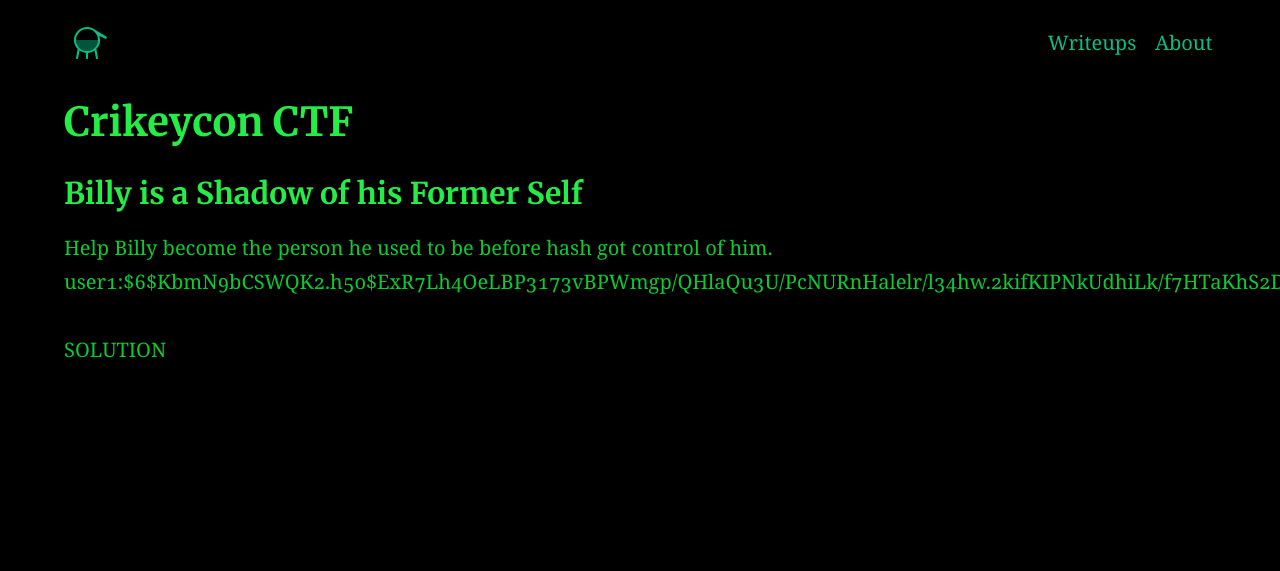
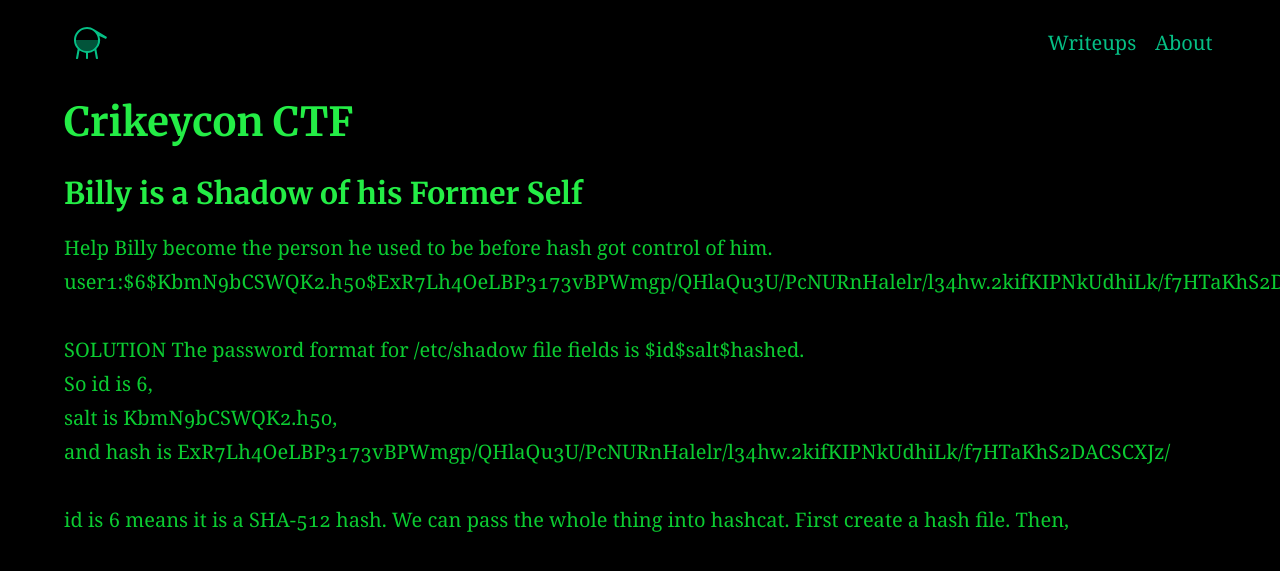
Before and after one commit to AC01010/Connor-McCartney.github.io, a Jekyll site: the page built from _posts/2022-08-27-crikeycon.md, in a window 1280 px wide. Shown: the top 571 px of the page. Built offline with Jekyll 4.4.1, drawn with Linux system fonts in a browser that asks for light colours.

Commit message:
Update 2022-08-27-crikeycon.md

```diff
--- a/_posts/2022-08-27-crikeycon.md
+++ b/_posts/2022-08-27-crikeycon.md
@@ -14,3 +14,9 @@
 user1:$6$KbmN9bCSWQK2.h5o$ExR7Lh4OeLBP3173vBPWmgp/QHlaQu3U/PcNURnHalelr/l34hw.2kifKIPNkUdhiLk/f7HTaKhS2DACSCXJz/:18660:0:99999:7:::
 
 SOLUTION
+The password format for /etc/shadow file fields is $id$salt$hashed. <br>
+So id is 6, <br>
+salt is KbmN9bCSWQK2.h5o, <br>
+and hash is ExR7Lh4OeLBP3173vBPWmgp/QHlaQu3U/PcNURnHalelr/l34hw.2kifKIPNkUdhiLk/f7HTaKhS2DACSCXJz/
+
+id is 6 means it is a SHA-512 hash. We can pass the whole thing into hashcat. First create a hash file. Then,
```
